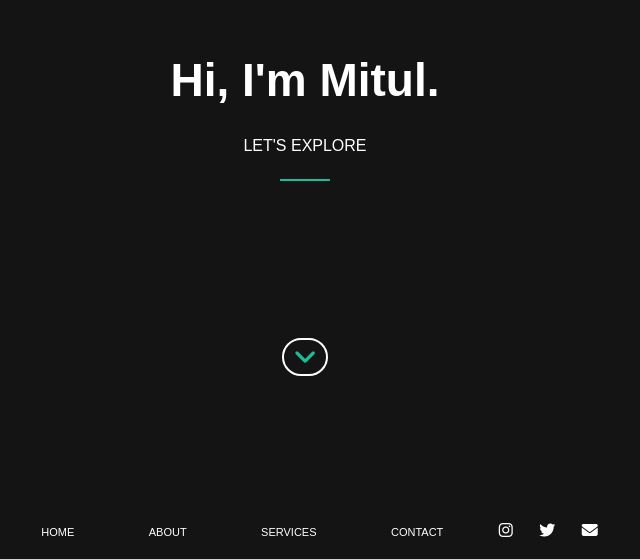
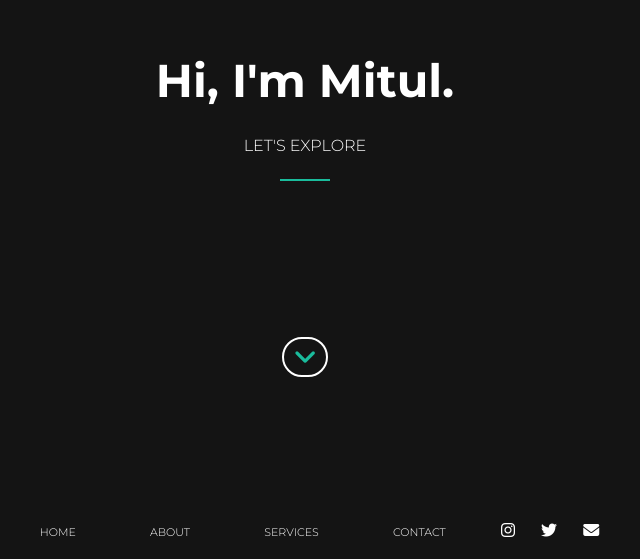
Before and after one commit to Uvacoder/photos-mitul-s, a plain HTML site: page index.html in a window 1280 px wide. Shown: the part 241-800 px from the top of the page, without its empty margins (335-975 px from the left). Drawn offline with nearby package versions, Linux system fonts and the light colour scheme.

Commit message:
added import fonts

```diff
--- a/styles/style.scss
+++ b/styles/style.scss
@@ -5,6 +5,7 @@ $white: #fff;
 $radius: 2px;
 $transition: 0.5s all;
 
+@import url("https://fonts.googleapis.com/css?family=Montserrat:300,400,700|Nunito:300");
 @import 'partials/standards';
 @import 'partials/buttons';
 
```
Also changed, not shown: styles/style.css.
